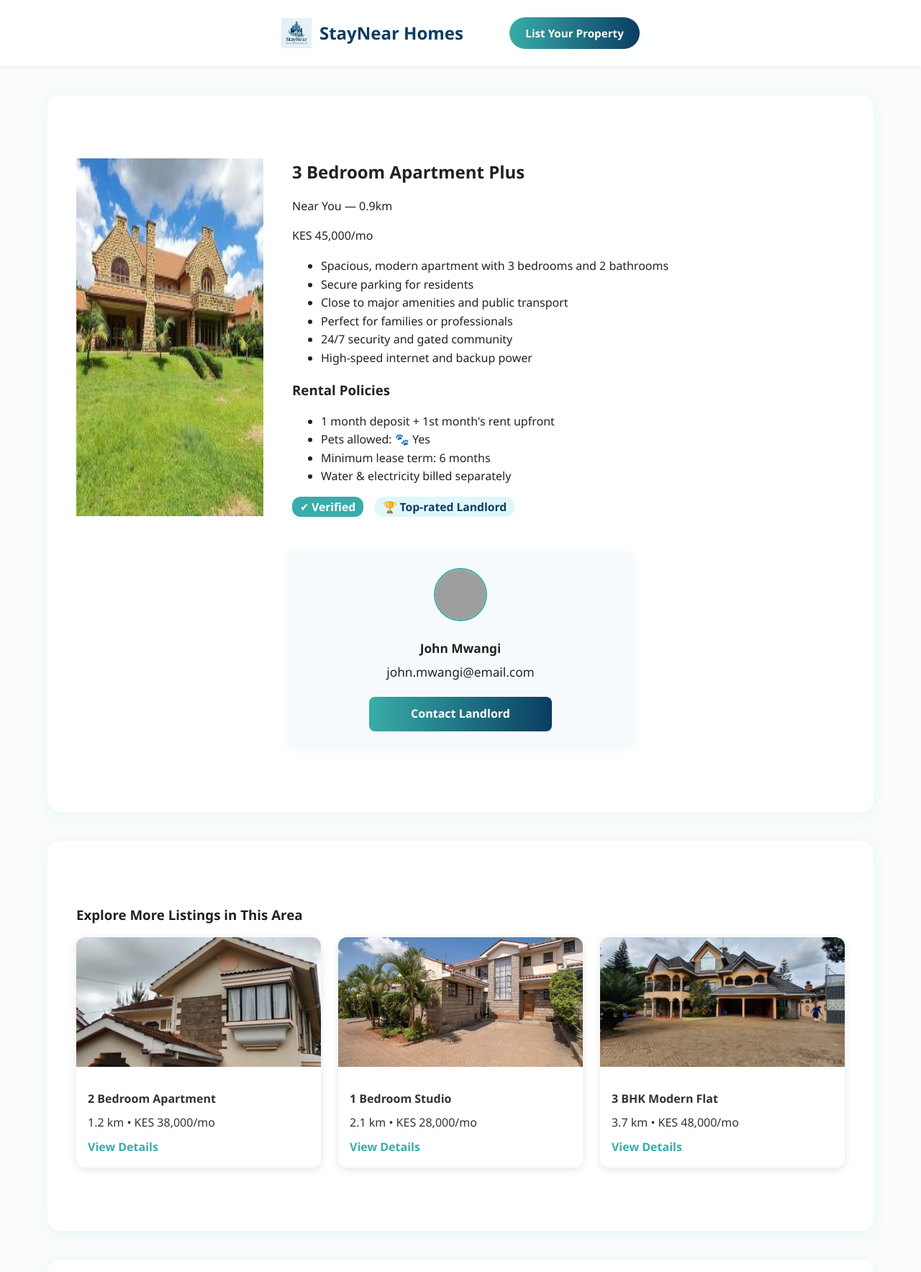
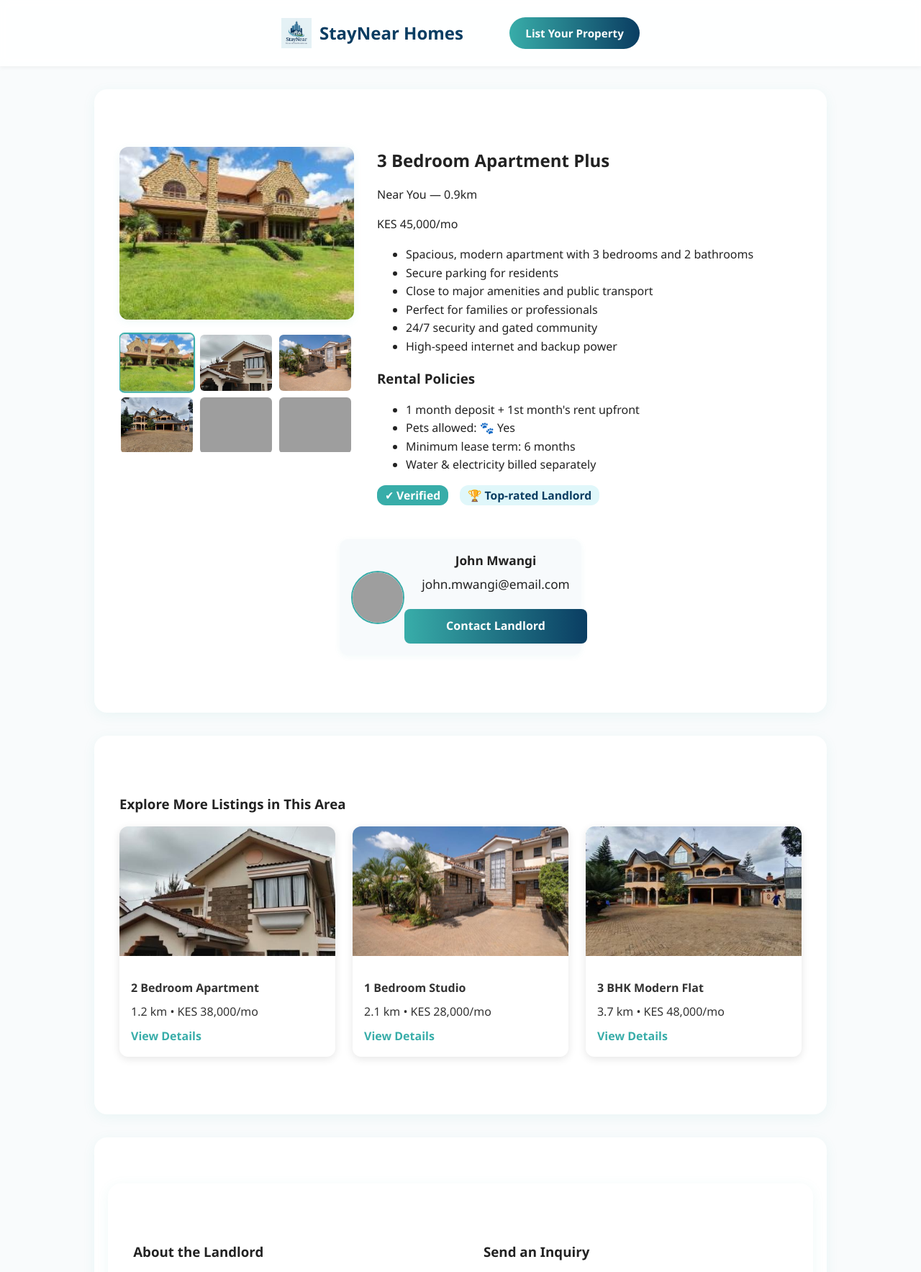
Before and after one commit to MwitaKefa/StayNear, a Django app: page /property/1 in a window 1280 px wide. Shown: the top 1767 px of the page at 72% size. Run offline with Django 5.2, Linux system fonts and the light colour scheme; grey boxes are pictures that could not be loaded.

Commit message:
modified the property detail page and added a landlord CTA and a scroll

```diff
--- a/static/css/property_detail.css
+++ b/static/css/property_detail.css
@@ -3,9 +3,9 @@
   background: #fff;
   border-radius: 18px;
   box-shadow: 0 4px 18px rgba(56, 173, 169, 0.08);
-  margin: 2.5rem auto;
-  padding: 2.5rem 1.5rem;
-  max-width: 1100px;
+  margin: 2.0rem auto;
+  padding: 2rem 1.2rem;
+  max-width: 980px;
   width: 100%;
   transition: box-shadow 0.2s;
 }
@@ -19,14 +19,101 @@
 .property-detail-main {
   display: flex;
   flex-direction: row;
-  gap: 2.5rem;
+  gap: 2rem;
+  align-items: flex-start;
 }
+.property-detail-img {
+  width: 100%;
+  max-width: 360px;          /* prevents overstretch on large screens */
+  height: 240px;
+  object-fit: cover;
+  border-radius: 12px;
+  flex-shrink: 0;
+  box-shadow: 0 3px 12px rgba(56,173,169,0.08);
+  background: #f6fdfd;
+}
+.image-gallery { display:none; }
+
+.image-gallery {
+  display: flex;
+  gap: 0.6rem;
+  overflow-x: auto;
+  padding-top: 0.8rem;
+  -webkit-overflow-scrolling: touch;
+  scroll-behavior: smooth;
+  align-items: center;
+}
+.image-gallery::-webkit-scrollbar { height: 8px; }
+.image-gallery::-webkit-scrollbar-thumb {
+  background: rgba(56,173,169,0.25);
+  border-radius: 6px;
+}
+
+.image-gallery-grid {
+  display: grid;
+  grid-template-columns: repeat(auto-fill, minmax(88px, 1fr));
+  grid-auto-rows: 78px;
+  grid-auto-flow: row;
+  gap: 0.6rem;
+  width: 100%;
+  max-width: 320px;                      /* fits inside card image column */
+  max-height: calc(78px * 2 + 0.6rem);   /* two rows visible */
+  overflow: hidden;                      /* no scroll until toggled */
+  padding-top: 0.6rem;
+  -webkit-overflow-scrolling: touch;
+  transition: max-height 0.18s ease;
+}
+.image-gallery img:hover { transform: translateY(-3px); }
+.image-gallery img.active { border-color: #38ada9; transform: scale(1.02); }
+
+.image-gallery-grid img {
+  width: 100%;
+  height: 100%;
+  object-fit: cover;
+  border-radius: 8px;
+  cursor: pointer;
+  border: 2px solid transparent;
+  transition: transform 0.18s ease, border-color 0.18s ease;
+  flex: 0 0 auto;
+}
+.image-gallery-grid img:hover { transform: translateY(-3px); }
+.image-gallery-grid img.active { border-color: #38ada9; transform: scale(1.02); }
+
+.property-detail-image-wrap {
+  display: flex;
+  flex-direction: column;
+  gap: 0.6rem;
+  align-items: flex-start;
+}
+/* Responsive adjustments */
+@media (max-width: 700px) {
+  .image-gallery-grid { max-width: 100%; grid-template-columns: repeat(auto-fill, minmax(72px, 1fr)); grid-auto-rows: 64px; max-height: calc(64px * 2 + 0.5rem); }
+  .image-gallery-grid img { border-radius: 6px; }
+}
+
+.image-gallery-grid.gallery-scroll {
+  overflow-y: auto;
+  padding-right: 6px; /* room for scrollbar */
+}
+.image-gallery-grid.gallery-scroll::-webkit-scrollbar { height: 8px; }
+.image-gallery-grid.gallery-scroll::-webkit-scrollbar { width: 8px; }
+.image-gallery-grid.gallery-scroll::-webkit-scrollbar-thumb {
+  background: rgba(56,173,169,0.22);
+  border-radius: 6px;
+}
+
 @media (max-width: 900px) {
-  .property-detail-main {
-    flex-direction: column;
-    align-items: stretch;
-  }
+  .property-detail-main { flex-direction: column; align-items: stretch; }
+  .property-detail-img { width: 100%; height: 220px; max-width: 100%; }
+  .image-gallery img { height: 70px; }
+  .landlord-summary .landlord-info { width: 100%; max-width: 100%; }
 }
+
+.image-gallery-grid.gallery-scroll {
+  overflow-y: auto;
+  padding-right: 6px; /* room for scrollbar */
+}
+
 /* Landlord summary below property details, styled to fit card width and look professional */
 .landlord-summary {
   width: 100%;
@@ -36,18 +123,12 @@
 }
 
 .landlord-summary .landlord-info {
-  display: flex;
-  flex-direction: column;
-  align-items: center;
-  text-align: center;
-  gap: 1rem;
+  max-width: 380px;          /* slightly smaller */
+  padding: 1rem;
+  gap: 0.9rem;
   background: #f7fafc;
-  border-radius: 14px;
-  box-shadow: 0 2px 10px rgba(56,173,169,0.07);
-  padding: 1.5rem 2rem;
-  width: 100%;
-  max-width: 420px;
-  margin: 0 auto;
+  border-radius: 12px;
+  box-shadow: 0 2px 8px rgba(56,173,169,0.06);
 }
 
 .landlord-summary .landlord-img {
--- a/templates/property_detail.html
+++ b/templates/property_detail.html
@@ -22,10 +22,24 @@
   <!-- Property Details Card (with Landlord Summary below details, on same card) -->
   <div class="section-card">
     <section class="property-detail-section">
-    <div class="property-detail-container" style="flex-direction: column; gap: 2.5rem;">
-      <!-- Property Info -->
-      <div class="property-detail-main" style="display: flex; flex-direction: row; gap: 2.5rem;">
+      <div class="property-detail-container">
+        <div class="property-detail-main">
+          <div class="property-detail-image-wrap">
             <img src="/static/images/house1.jpg" alt="Property Image" class="property-detail-img">
+            <div class="image-gallery-grid" aria-label="Property images">
+              <img src="/static/images/house1.jpg" alt="Image 1" class="active">
+              <img src="/static/images/house2.jpg" alt="Image 2">
+              <img src="/static/images/house3.jpg" alt="Image 3">
+              <img src="/static/images/house4.jpg" alt="Image 4">
+              <img src="/static/images/house5.jpg" alt="Image 5">
+              <img src="/static/images/house6.jpg" alt="Image 6">
+              <img src="/static/images/house7.jpg" alt="Image 7">
+              <img src="/static/images/house8.jpg" alt="Image 8">
+              <img src="/static/images/house9.jpg" alt="Image 9">
+              <img src="/static/images/house10.jpg" alt="Image 10">
+            </div>
+          </div>
+
           <div class="property-detail-info">
             <h2>3 Bedroom Apartment Plus</h2>
             <p class="property-location">Near You &mdash; 0.9km</p>
@@ -49,9 +63,10 @@
               <span class="verified">✔ Verified</span>
               <span class="badge-item"><span class="badge-icon">🏆</span> Top-rated Landlord</span>
             </div>
-        </div>
-      </div>
-      <!-- Landlord Summary BELOW property details, on same card -->
+          </div> <!-- .property-detail-info -->
+        </div> <!-- .property-detail-main -->
+
+        <!-- Landlord summary below details (same card) -->
         <div class="landlord-summary">
           <div class="landlord-info">
             <img src="/static/images/landlord.jpg" alt="Landlord Photo" class="landlord-img">
@@ -62,7 +77,7 @@
             </div>
           </div>
         </div>
-    </div>
+      </div> <!-- .property-detail-container -->
     </section>
   </div>
 
@@ -141,6 +156,7 @@
       </iframe>
     </section>
   </div>
+  </div>
 
   <!-- Footer -->
   <footer class="main-footer colored-footer">
@@ -160,4 +176,25 @@
       &copy; 2025 StayNear Homes. All rights reserved.
     </div>
   </footer>
+
+<script>
+  document.addEventListener('DOMContentLoaded', function () {
+    const grid = document.querySelector('.image-gallery-grid');
+    if (!grid) return;
+    const imgs = Array.from(grid.querySelectorAll('img'));
+    // enable gallery-scroll only when > 8 images
+    if (imgs.length > 8) grid.classList.add('gallery-scroll');
+    // thumbnail click -> update main image + active class
+    grid.addEventListener('click', function (e) {
+      const t = e.target;
+      if (t && t.tagName === 'IMG') {
+        imgs.forEach(i => i.classList.remove('active'));
+        t.classList.add('active');
+        const main = document.querySelector('.property-detail-img');
+        if (main) main.src = t.src;
+      }
+    });
+  });
+</script>
 </body>
+</html>
```
Lines whose indentation alone changed are shown as unchanged.
